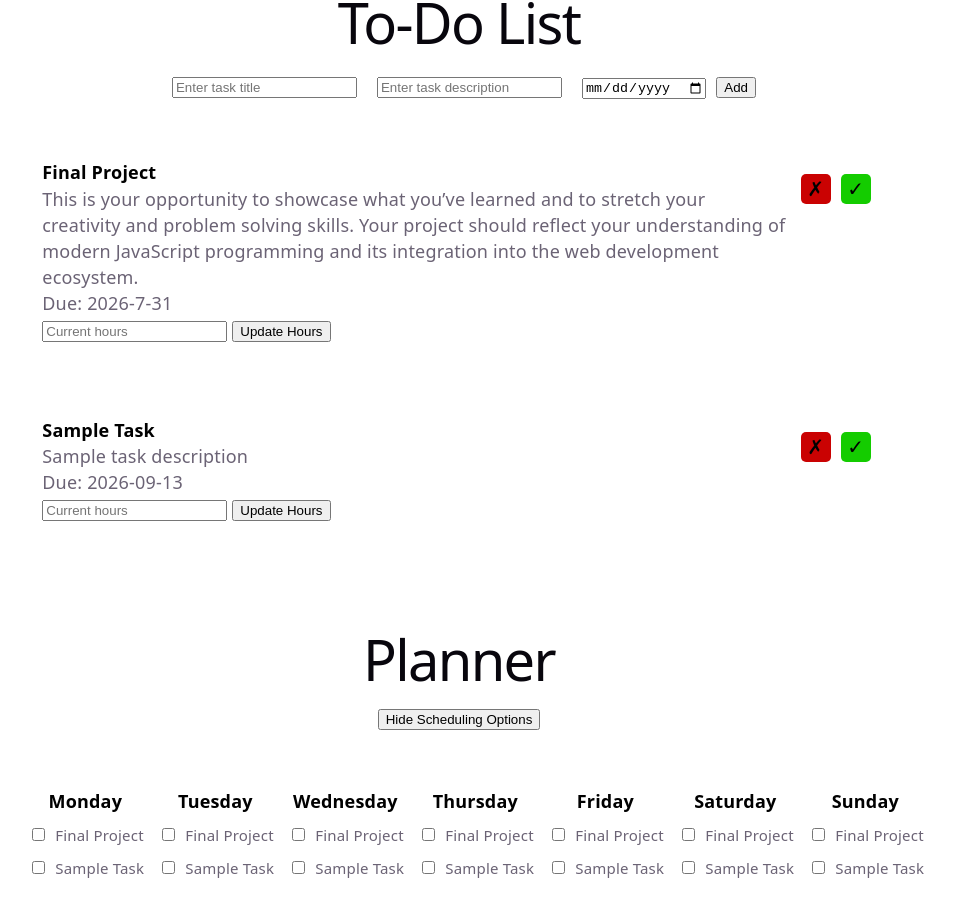
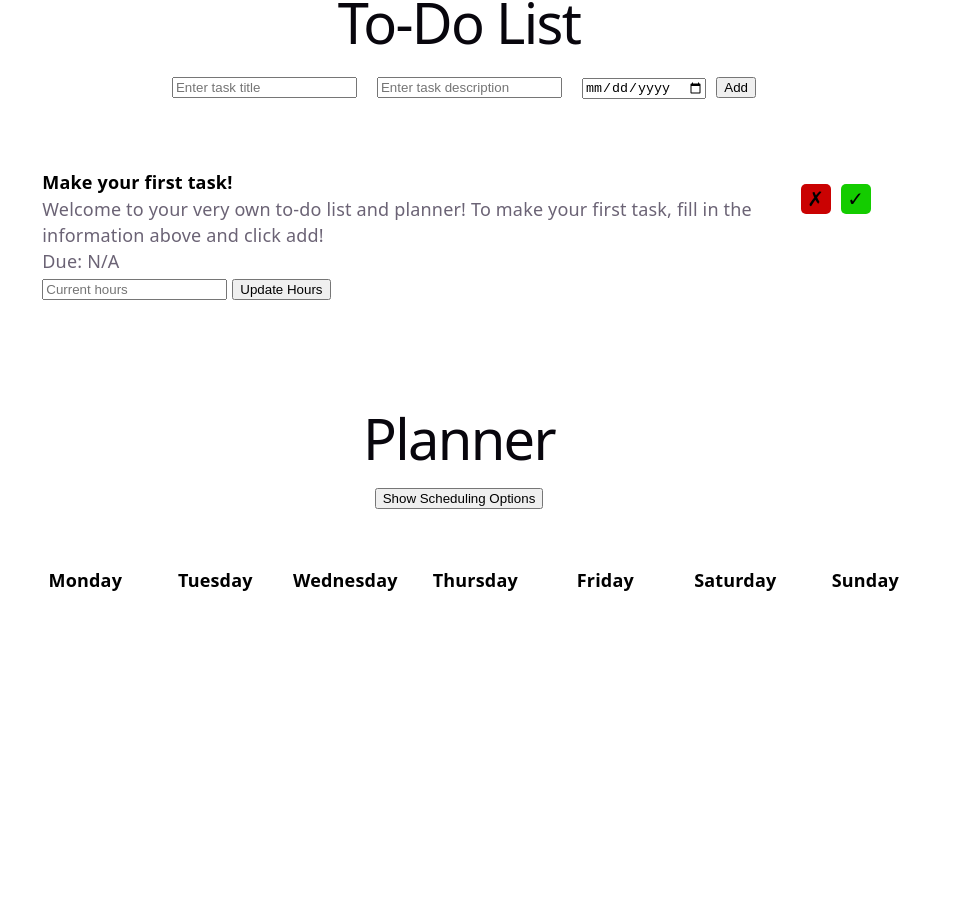
Before and after one commit to SkylerS-2028/final-project, a React (Vite) app: page / in a window 1280 px wide. Shown: the part 125-1042 px from the top of the page, without its empty margins (181-1136 px from the left). After the commit the page ends 859 px from the top, so only its background shows below. Built offline with nearby package versions, Linux system fonts and the light colour scheme.

Commit message:
Final touchups and README.md

```diff
--- a/src/ToDoList.css
+++ b/src/ToDoList.css
@@ -1,4 +1,5 @@
 /* Total Page */
+
 .total-content{
     margin: 0 auto;
     width: 90%;
@@ -93,6 +94,7 @@ input{
 }
 
 /* Calendar Table*/
+
 table {
     margin: 0 auto;
     flex: 1;
@@ -118,13 +120,23 @@ td{
 
 .schedule-options{
     font-size: 15px;
+    line-height: 1.8;
+}
+
+.task-check{
+    display: flex;
+    align-items: flex-start;
+}
+
+input[type="checkbox"]{
+    cursor: pointer;
 }
 
 .scheduled-list-item{
     list-style-type: none;
     text-align: center;
     background-color: gray;
-    color:black;
+    color:white;
     border-radius: 5px;
     font-weight: bold;
     margin-top: 5px;
--- a/src/ToDoList.jsx
+++ b/src/ToDoList.jsx
@@ -1,21 +1,16 @@
 import { useState } from 'react';
 import { useEffect } from 'react';
 import './ToDoList.css';
-
-/*
-Features to add:
-- Scheduling/ planner aspect
-*/
 
 function ToDoList(){
 
     // Task information
     const [tasks, setTasks] = useState(
         {
-            title:["Final Project", "Sample Task"],
-            description:["This is your opportunity to showcase what you’ve learned and to stretch your creativity and problem solving skills. Your project should reflect your understanding of modern JavaScript programming and its integration into the web development ecosystem.", "Sample task description"],
-            due:["2026-7-31", "2026-09-13"],
-            hours:[0, 0]
+            title:["Make your first task!"],
+            description:["Welcome to your very own to-do list and planner! To make your first task, fill in the information above and click add! "],
+            due:["N/A"],
+            hours:[0]
         }
     );
 
@@ -24,7 +19,7 @@ function ToDoList(){
     const [newDescr, setNewDescr] = useState("");
     const [newDue, setNewDue] = useState("");
     const [newHour, setNewHour] = useState(0);
-    //const [noTasks, setNoTasks] = useState(false)
+    const [noTasks, setNoTasks] = useState(false)
 
     // Productivity information
     const [completed, setCompleted] = useState(0);
@@ -33,7 +28,7 @@ function ToDoList(){
 
     // Planner useState
     const days = ["monday", "tuesday", "wednesday", "thursday", "friday", "saturday", "sunday"];
-    const [showOptions, setShowOptions] = useState(true);
+    const [showOptions, setShowOptions] = useState(false);
     const [scheduled, setScheduled] = useState({
         monday:[],
         tuesday:[],
@@ -111,9 +106,9 @@ function ToDoList(){
         setTotalHours(total);
 
 
-        /*if(tasks.title.length() === 0){
+        if(updatedTasks.length === 0){
             setNoTasks(true);
-        }*/
+        }
     }
 
     function completeItem(index){
@@ -139,9 +134,10 @@ function ToDoList(){
         });
 
         setCompleted(completed + 1);
-        /*if(tasks.title.length() === 0){
+
+        if(updatedTasks.length === 0){
             setNoTasks(true);
-        }*/
+        }
     }
 
     // Keeps track of task object in the console
@@ -156,7 +152,9 @@ function ToDoList(){
             [day]: checked
                 ? [...prev[day], task]
                 : prev[day].filter(checked => (checked !== task))
-            }))}
+        }))
+    }
+
 
 
     // HTML
@@ -195,7 +193,7 @@ function ToDoList(){
 
             </div>
 
-            <p>{/*noTasks ? "No tasks to complete!" : ""*/}</p>
+            <p style={{ marginTop: '40px', }}>{noTasks ? "No tasks to complete!" : ""}</p>
 
             <ol>
                 {tasks.title.map((task, index) =>
@@ -225,6 +223,7 @@ function ToDoList(){
         <div className = 'planner-display'>
             <h1>Planner</h1>
             <button onClick={() => setShowOptions(!showOptions)}>{showOptions ? "Hide Scheduling Options" : "Show Scheduling Options"}</button>
+            <p style={{marginTop: '40px', }}>{noTasks ? "No tasks to schedule or complete!" : ""}</p>
                 <table>
                 <tr>
                     <th>Monday</th>
@@ -239,14 +238,14 @@ function ToDoList(){
                     {days.map((day, i) =>
                         <td key={i}>
                             {showOptions && (tasks.title.map((label, index) =>
-                                <label key={index}>
+                                <label className='task-check' key={index}>
                                     <input
                                         type="checkbox"
                                         value = {label}
                                         checked={scheduled[day].includes(label)}
                                         onChange={(e) => scheduleTask(day, label, e.target.checked)}
                                     />
-                                    {label} <br/>
+                                    <span>{label}<br/></span>
                                 </label>))}
                         </td>
                     )}
```
Also changed, not shown: 1 other file (tests, documents, lock files or other folders).
